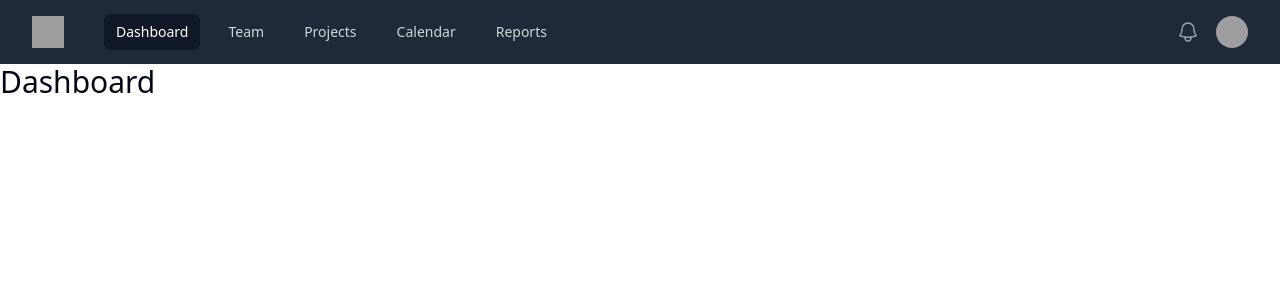
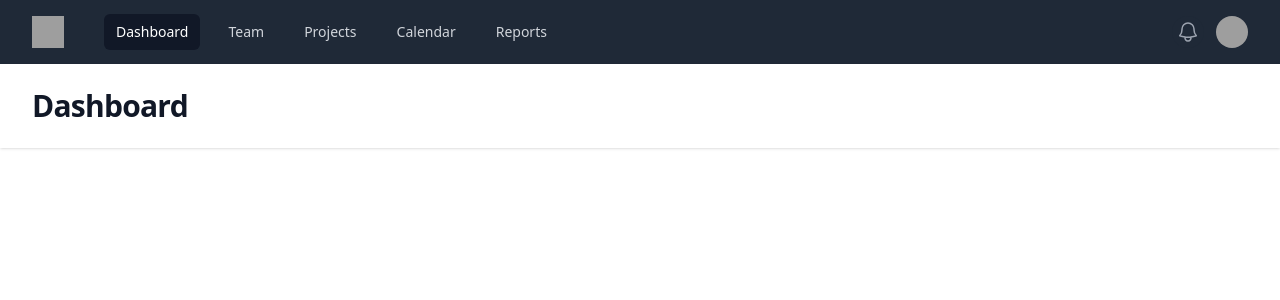
Before and after one commit to Mr-AXEL01/YC_frontend, a React (Vite) app: page /dashboard in a window 1280 px wide. Shown: the top 300 px of the page. Built offline with nearby package versions, Linux system fonts and the light colour scheme; grey boxes are pictures that could not be loaded.

Commit message:
set dashboard

```diff
--- a/src/views/Dashboard.jsx
+++ b/src/views/Dashboard.jsx
@@ -1,10 +1,16 @@
 export default function Dashboard() {
 
   return (
-    <div>
-        <h1 className="text-3xl">
-            Dashboard
-        </h1>
-    </div>
+    <>
+        <header className="bg-white shadow">
+            <div className="mx-auto max-w-7xl px-4 py-6 sm:px-6 lg:px-8">
+                <h1 className="text-3xl font-bold tracking-tight text-gray-900">Dashboard</h1>
+            </div>
+        </header>
+        <main>
+            <div className="mx-auto max-w-7xl py-6 sm:px-6 lg:px-8">
+            </div>
+        </main>
+    </>
   )
 }
```
